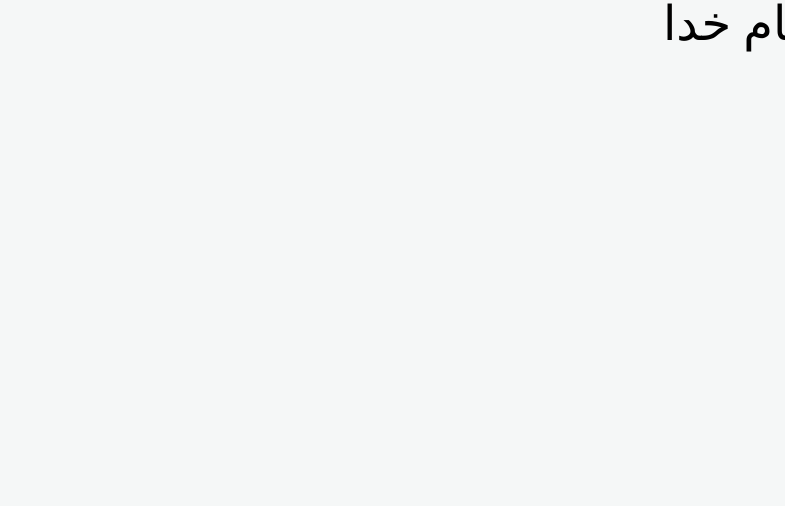
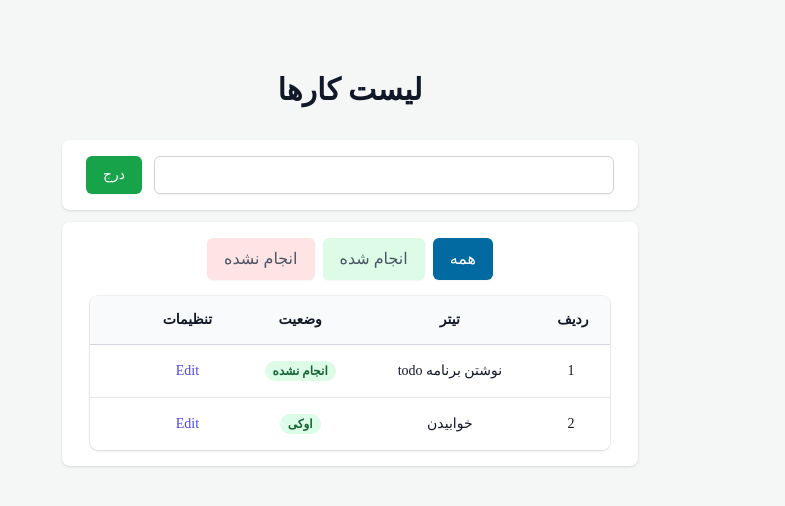
Before and after one commit to ahad-lag/todo-list, a React (Create React App) app: page / in a window 1280 px wide. Shown: the top 506 px of the page, without its empty margins (495-1280 px from the left). Built offline with nearby package versions, Linux system fonts and the light colour scheme.

Commit message:
create base tamplate in index todos

```diff
--- a/src/App.js
+++ b/src/App.js
@@ -1,7 +1,8 @@
+import Todos from "./components/todos";
 
 function App() {
   return (
-    <div className="text-5xl">به نام خدا</div>
+    <Todos />
   );
 }
 
--- a/src/components/todos/index.js
+++ b/src/components/todos/index.js
@@ -1,6 +1,129 @@
+
+const people = [
+    {
+      row: '1',
+      title: 'نوشتن برنامه todo',
+      todoStatus: 'انجام نشده'
+    },
+    {
+    row: '2',
+    title: 'خوابیدن',
+    todoStatus: 'اوکی'
+    },
+    // More people...
+  ]
 
 export default function Todos() {
+
     return(
-        null
+        <div className="min-h-full flex flex-col justify-center items-center py-12 sm:px-6 lg:px-8">
+            <div className="sm:mx-auto sm:w-full sm:max-w-xl">
+                <h2 className="mt-6 text-center text-3xl font-extrabold text-gray-900">لیست کارها</h2>
+            </div>
+
+            <div className="mt-8 sm:mx-auto sm:w-full sm:max-w-xl">
+                <div className="w-full bg-white py-4 px-3 shadow sm:rounded-lg sm:px-6 text-center">
+                    <form>
+                        <div className="flex items-center">
+                            <input
+                                type="text"
+                                name="todo"
+                                className="block w-full py-2 px-3 border border-gray-300 bg-white rounded-md shadow-sm focus:outline-none focus:ring-indigo-500 focus:border-indigo-500 sm:text-sm"
+                            />
+                            <button
+                                type="submit"
+                                className="inline-flex items-center justify-center rounded-md border border-transparent bg-green-600 hover:bg-green-700 px-4 py-2 text-sm font-medium text-white shadow-sm sm:w-auto mr-3"
+                            >
+                                درج
+                            </button>
+                        </div>
+                    </form>
+                </div>
+            </div>
+
+            <div className="mt-3 sm:mx-auto sm:w-full sm:max-w-xl">
+                <div className="w-full bg-white py-4 px-3 shadow sm:rounded-lg sm:px-6 text-center">
+
+                    <div>
+                        <button
+                            type="button"
+                            className="inline-flex items-center px-4 py-2 border border-transparent text-base font-medium rounded-md shadow-sm text-white bg-sky-700 hover:bg-sky-700 hover:text-white ml-2"
+                        >
+                            همه
+                        </button>
+                        <button
+                            type="button"
+                            className="inline-flex items-center px-4 py-2 border border-transparent text-base font-medium rounded-md shadow-sm text-gray-600 bg-green-100 hover:bg-green-700 hover:text-white ml-2"
+                        >
+                            انجام شده
+                        </button>
+                        <button
+                            type="button"
+                            className="inline-flex items-center px-4 py-2 border border-transparent text-base font-medium rounded-md shadow-sm text-gray-600 bg-rose-100 hover:bg-rose-700 hover:text-white"
+                        >
+                            انجام نشده
+                        </button>
+                    </div>
+
+                    {/* import list */}
+
+                    <div className="px-4 sm:px-6 lg:px-8">
+                        <div className="mt-4 flex flex-col">
+                            <div className="-my-2 -mx-4 overflow-x-auto sm:-mx-6 lg:-mx-8">
+                                <div className="inline-block min-w-full py-2 align-middle px-1">
+                                    <div className="overflow-hidden shadow ring-1 ring-black ring-opacity-5 md:rounded-lg">
+                                        <table className="min-w-full divide-y divide-gray-300">
+                                            <thead className="bg-gray-50">
+                                                <tr>
+                                                    <th scope="col" className="px-3 py-3.5 text-center text-sm font-semibold text-gray-900">
+                                                    ردیف
+                                                    </th>
+                                                    <th scope="col" className="px-3 py-3.5 text-center text-sm font-semibold text-gray-900">
+                                                    تیتر
+                                                    </th>
+                                                    <th scope="col" className="px-3 py-3.5 text-center text-sm font-semibold text-gray-900">
+                                                    وضعیت
+                                                    </th>
+                                                    <th scope="col" className="px-3 py-3.5 text-center text-sm font-semibold text-gray-900">
+                                                    تنظیمات
+                                                    </th>
+                                                    <th scope="col" className="relative py-3.5 pl-3 pr-4 sm:pr-6">
+                                                    <span className="sr-only">Edit</span>
+                                                    </th>
+                                                </tr>
+                                            </thead>
+                                            <tbody className="divide-y divide-gray-200 bg-white">
+                                            {people.map((person) => (
+                                                <tr key={person.email}>
+                                                    <td className="whitespace-nowrap px-3 py-4 text-sm text-gray-500 text-center">
+                                                        <div className="text-gray-900 mr-1">{person.row}</div>
+                                                    </td>
+                                                    <td className="whitespace-nowrap px-3 py-4 text-sm text-gray-500 text-center">
+                                                        <div className="text-gray-900">{person.title}</div>
+                                                    </td>
+                                                    <td className="whitespace-nowrap px-3 py-4 text-sm text-gray-500 text-center">
+                                                        <span className="inline-flex rounded-full bg-green-100 px-2 text-xs font-semibold leading-5 text-green-800">
+                                                        {person.todoStatus}
+                                                        </span>
+                                                    </td>
+                                                    <td className="relative whitespace-nowrap py-4 px-3 text-center text-sm font-medium">
+                                                        <a href="#" className="text-indigo-600 hover:text-indigo-900">
+                                                        Edit
+                                                        </a>
+                                                    </td>
+                                                </tr>
+                                            ))}
+                                            </tbody>
+                                        </table>
+                                    </div>
+                                </div>
+                            </div>
+                        </div>
+                    </div>
+
+                </div>
+            </div>
+
+        </div>
     )
 }
```
